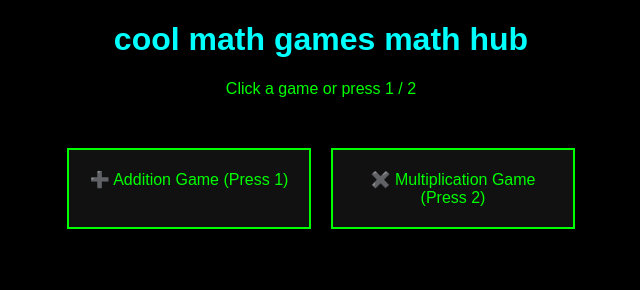
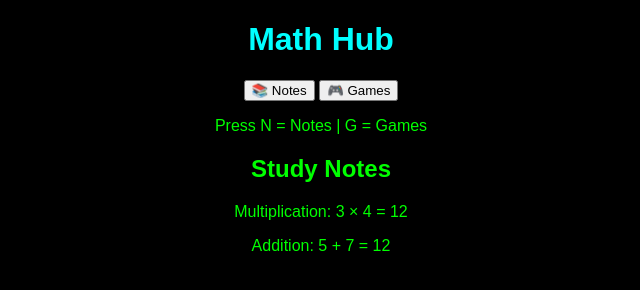
Before and after one commit to glenroyalex/Cool-Math-Games, a plain HTML site: page index.html in a window 1280 px wide. Shown: the whole page, without its empty margins (319-959 px from the left). Drawn offline with Linux system fonts and the light colour scheme.

Commit message:
Update index.html

```diff
--- a/index.html
+++ b/index.html
@@ -1,21 +1,37 @@
 <!DOCTYPE html>
 <html>
 <head>
-    <title>cool math games math hub</title>
+    <title>Math Hub</title>
     <link rel="stylesheet" href="style.css">
 </head>
 <body>
 
-<h1>cool math games math hub</h1>
-<p>Click a game or press 1 / 2</p>
+<h1>Math Hub</h1>
 
-<div class="game-grid">
+<button onclick="showNotes()">📚 Notes</button>
+<button onclick="showGames()">🎮 Games</button>
+
+<p>Press N = Notes | G = Games</p>
+
+<!-- 📚 NOTES MODE -->
+<div id="notesSection">
+    <h2>Study Notes</h2>
+    <p>Multiplication: 3 × 4 = 12</p>
+    <p>Addition: 5 + 7 = 12</p>
+</div>
+
+<!-- 🎮 GAMES MODE -->
+<div id="gamesSection" style="display:none;">
     <div class="game" onclick="openGame('games/game1.html')">
-        ➕ Addition Game (Press 1)
+        ➕ Addition Game (1)
     </div>
 
     <div class="game" onclick="openGame('games/game2.html')">
-        ✖️ Multiplication Game (Press 2)
+        ✖️ Multiplication Game (2)
+    </div>
+
+    <div class="game" onclick="openGame('games/game3.html')">
+        🕹️ Reaction Game (3)
     </div>
 </div>
 
```
